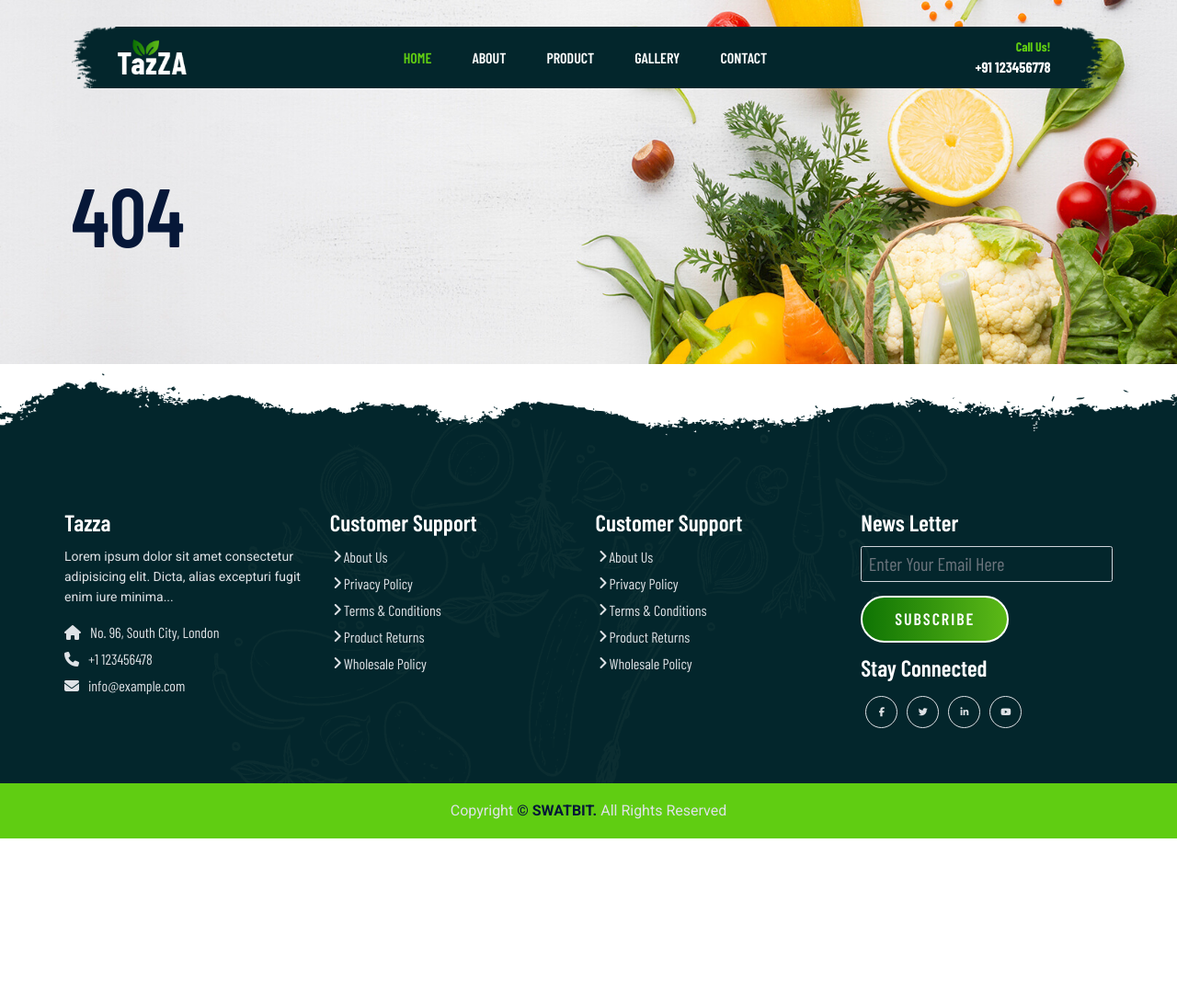
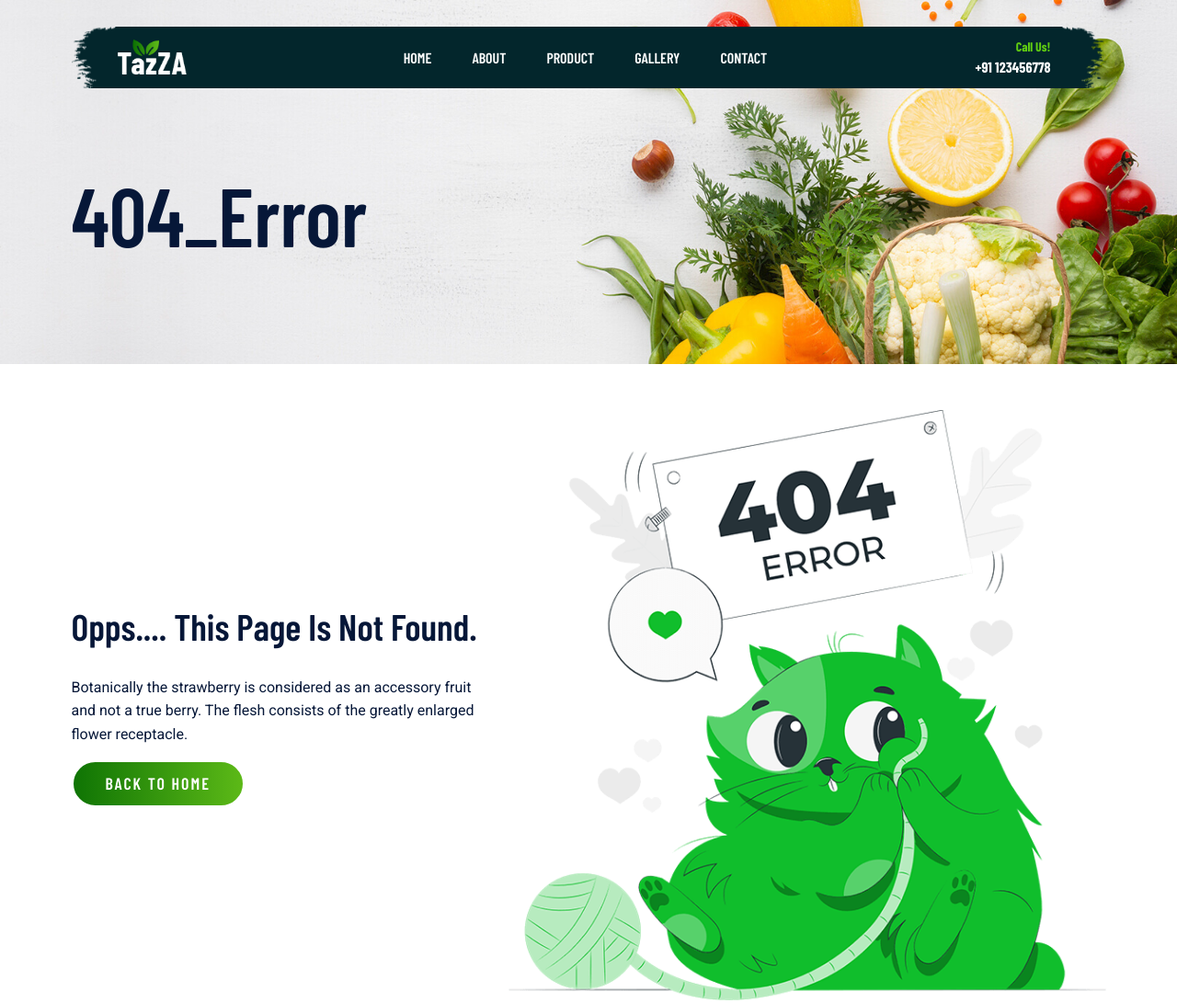
Before and after one commit to SWATBIT/Grocery-Responsive-Website, a plain HTML site: page 404.html in a window 1280 px wide. Shown: the top 1091 px of the page at 92% size. Before the commit the page ends 912 px from the top, so only its background shows below. Drawn offline with nearby package versions, Linux system fonts and the light colour scheme; a web font is replaced by a local one.

Commit message:
13th Commit

```diff
--- a/404.html
+++ b/404.html
@@ -25,7 +25,7 @@
     <link rel="stylesheet" href="css/responsive-style.css">
 </head>
 
-<body class="gallery">
+<body class="distributors">
 
     <!-- Navbar Section start -->
 
@@ -45,7 +45,7 @@
                     <div class="collapse navbar-collapse" id="navbarNav">
                         <ul class="navbar-nav mx-auto">
                             <li class="nav-item">
-                                <a class="nav-link active" aria-current="page" href="index.html">Home</a>
+                                <a class="nav-link" aria-current="page" href="index.html">Home</a>
                             </li>
                             <li class="nav-item">
                                 <a class="nav-link" href="about.html">About</a>
@@ -79,16 +79,38 @@
     <section class="banner_section">
         <div class="container">
             <div class="banner-content">
-                <h1>404</h1>
+                <h1>404_Error</h1>
             </div>
         </div>
     </section>
 
     <!-- Banner Section exit -->
 
-    <!-- 404 Section start -->
+    <!-- Inquiry Section start -->
 
-    <!-- 404 Section exit -->
+    <section class="contact_section">
+        <div class="container">
+            <div class="row align-items-center flex-column flex-lg-row-reverse">
+
+                <!-- Col 1 -->
+                <div class="col-lg-7 mb-5 mb-lg-0">
+                    <div>
+                        <img src="./images/error_404.png">
+                    </div>
+                </div>
+
+                <!-- Col 2 -->
+                <div class="col-lg-5 text-center text-lg-start">
+                    <h2 class="section-title">Opps.... This page is not found.</h2>
+                    <p class="text-black">Botanically the strawberry is considered as an accessory fruit and not a true berry. The flesh consists of the greatly enlarged flower receptacle.</p>
+
+                    <button class="btn main-btn">Back To Home</button>
+                </div>
+            </div>
+        </div>
+    </section>
+
+    <!-- Inquiry Section exit -->
 
     <!-- Footer Sedction start -->
 
--- a/css/responsive-style.css
+++ b/css/responsive-style.css
@@ -21,7 +21,8 @@
     .about .banner_section,
     .product .banner_section,
     .gallery .banner_section,
-    .contact .banner_section {
+    .contact .banner_section,
+    .distributors .banner_section{
         padding-top: 12.5rem;
         padding-bottom: 3rem;
     }
--- a/css/style.css
+++ b/css/style.css
@@ -197,7 +197,8 @@ section{
 .about .banner_section,
 .product .banner_section,
 .gallery .banner_section,
-.contact .banner_section{
+.contact .banner_section,
+.distributors .banner_section{
     background: url('../images/banner-slide/top-banner.jpg');
     background-repeat: no-repeat;
     background-position: center;
```
Also changed, not shown: index.html (+1 -1 lines), 1 other file.
